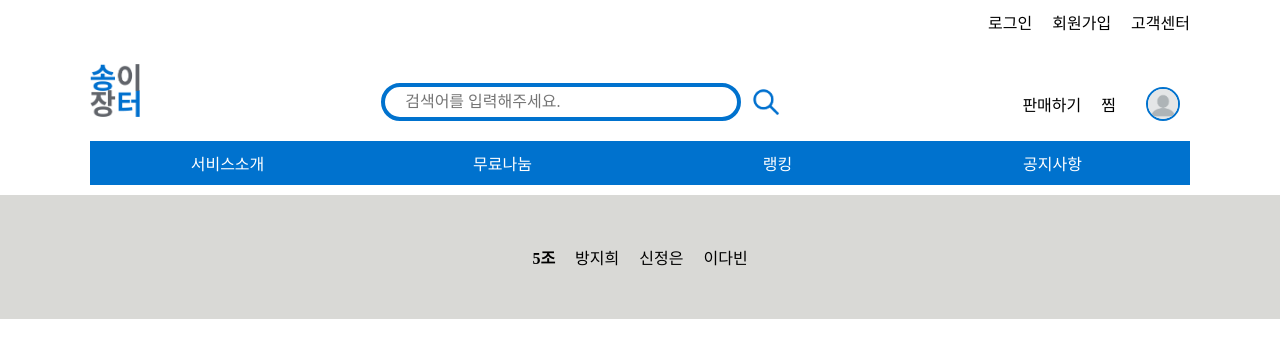
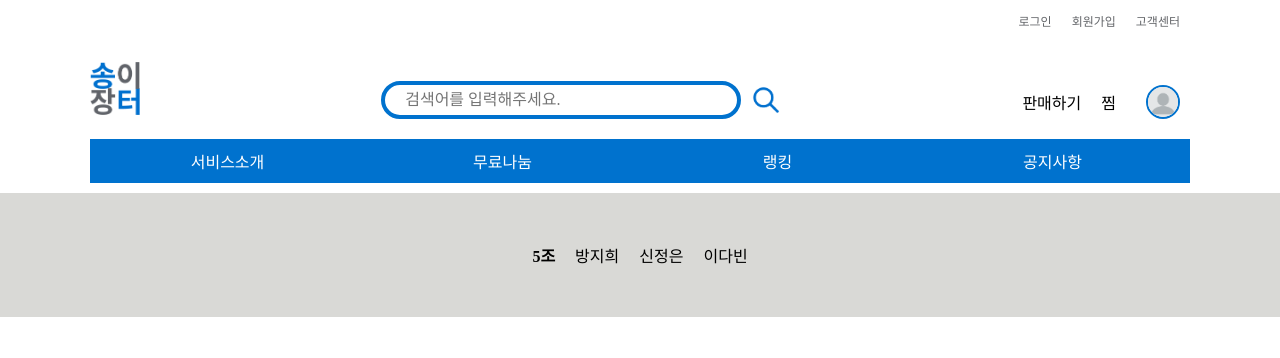
Before and after one commit to ninum12/WSD-Team-5, a plain HTML site: page src/pages/home.html in a window 1280 px wide. Shown: the top 358 px of the page. Drawn offline with Linux system fonts and the light colour scheme.

Commit message:
design: 헤더 디자인 수정

```diff
--- a/src/css/wholeSetting.css
+++ b/src/css/wholeSetting.css
@@ -59,8 +59,16 @@ header .container {
   flex-direction: row;
   width: 100%;
   justify-content: right;
-  gap: 20px;
   padding-bottom: 10px;
+  font-size: 12px;
+}
+
+.top-nav-container li {
+  padding: 2px 10px;
+}
+
+.top-nav-container li a {
+  color: rgb(99, 101, 105);
 }
 
 .search-bar {
```
